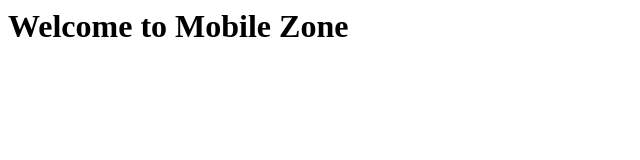
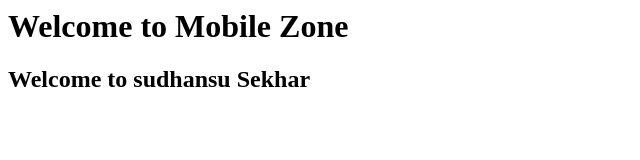
Before and after one commit to sspradhan8055/Jenkintest, a plain HTML site: page index.html in a window 1280 px wide. Shown: the whole page, without its empty margins (0-640 px from the left). Drawn offline with Linux system fonts and the light colour scheme.

Commit message:
my second tag

```diff
--- a/index.html
+++ b/index.html
@@ -1,3 +1,4 @@
 <html>
 <h1> Welcome to Mobile Zone </h1>
+<h2>Welcome to sudhansu Sekhar</h2>
 </html>
```
